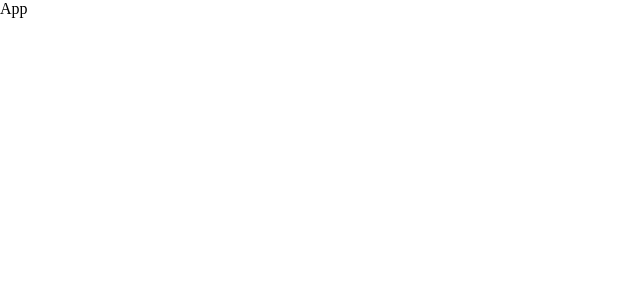
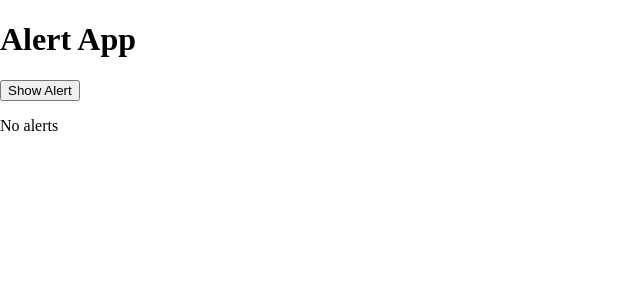
Before and after one commit to ChaseH88/MUI-Alert-App, a React (Create React App) app: page / in a window 1280 px wide. Shown: the top 300 px of the page, without its empty margins (0-640 px from the left). Built offline with nearby package versions, Linux system fonts and the light colour scheme.

Commit message:
adding initial alert context setup & testing

```diff
--- a/src/App.tsx
+++ b/src/App.tsx
@@ -1,9 +1,47 @@
 import './App.css';
 
+// Hooks
+import { useAlertReducer } from './context/useAlertReducer';
+
+
 function App() {
+
+  const { showAlert, hideAlert, alerts } = useAlertReducer();
+
   return (
-    <div className="App">
-      App
+    <div id="app">
+      <div className="container">
+        <h1>
+          Alert App
+        </h1>
+        <button
+          onClick={() => showAlert({
+            id: "1",
+            alertType: "success",
+            text: "This is a success alert"
+          })}
+        >
+          Show Alert
+        </button>
+        <div className="alerts">
+          {alerts?.length ? (
+            alerts.map((alert) => (
+              <div className="alert" key={alert.id}>
+                <p>
+                  {alert.text}
+                </p>
+                <button onClick={() => hideAlert(alert.id!)}>
+                  X
+                </button>
+              </div>
+            ))
+          ) : (
+            <p>
+              No alerts
+            </p>
+          )}
+        </div>
+      </div>
     </div>
   );
 }
--- /dev/null
+++ b/src/context/AlertProvider.tsx
@@ -0,0 +1,56 @@
+// Context
+import { useReducer } from "react";
+import { AlertContext, AlertInterface } from "./context";
+
+export interface AlertProviderProps {
+  children: React.ReactNode;
+}
+
+type AlertAction = {
+  type: "SHOW_ALERT";
+  payload: AlertInterface;
+} | {
+  type: "HIDE_ALERT";
+  payload: string
+}
+
+export const AlertProvider = ({ children }: AlertProviderProps) => {
+
+  const initialAlertState: AlertInterface[] = [];
+
+  const alertReducer = (state: AlertInterface[], action: AlertAction) => {
+    switch (action.type) {
+      case "SHOW_ALERT":
+        return [
+          ...state,
+          action.payload
+        ];
+      case "HIDE_ALERT":
+        return state.filter(
+          (alert) => alert.id !== action.payload
+        );
+      default:
+        return state;
+    }
+  }
+
+  const [state, dispatch] = useReducer(alertReducer, initialAlertState);
+
+  const showAlert = (alert: AlertInterface) => {
+    dispatch({ type: "SHOW_ALERT", payload: alert });
+  }
+
+  const hideAlert = (id: string) => {
+    dispatch({ type: "HIDE_ALERT", payload: id });
+  }
+
+  return (
+    <AlertContext.Provider value={{
+      alerts: state,
+      showAlert,
+      hideAlert
+    }}>
+      {children}
+    </AlertContext.Provider>
+  );
+};
--- /dev/null
+++ b/src/context/context.ts
@@ -0,0 +1,21 @@
+import { createContext } from "react";
+
+export interface AlertInterface {
+  text: string
+  alertType: 'error' | 'warning' | 'info' | 'success'
+  timeLimit?: number
+  link?: string
+  id?: string
+}
+
+export interface AlertContextProps {
+  alerts: AlertInterface[]
+  showAlert: (alert: AlertInterface) => void
+  hideAlert: (id: string) => void
+}
+
+export const AlertContext = createContext<AlertContextProps>({
+  alerts: [],
+  showAlert: () => { },
+  hideAlert: () => { }
+});
--- /dev/null
+++ b/src/context/index.tsx
@@ -0,0 +1 @@
+export { AlertProvider } from './AlertProvider';
--- /dev/null
+++ b/src/context/useAlertReducer.ts
@@ -0,0 +1,4 @@
+import { useContext } from 'react';
+import { AlertContext } from './context';
+
+export const useAlertReducer = () => useContext(AlertContext);
--- a/src/index.tsx
+++ b/src/index.tsx
@@ -2,13 +2,18 @@ import React from 'react';
 import ReactDOM from 'react-dom/client';
 import App from './App';
 import reportWebVitals from './reportWebVitals';
+
+// Alert Context
+import { AlertProvider } from './context';
 
 const root = ReactDOM.createRoot(
   document.getElementById('root') as HTMLElement
 );
 root.render(
   <React.StrictMode>
-    <App />
+    <AlertProvider>
+      <App />
+    </AlertProvider>
   </React.StrictMode>
 );
 
```
